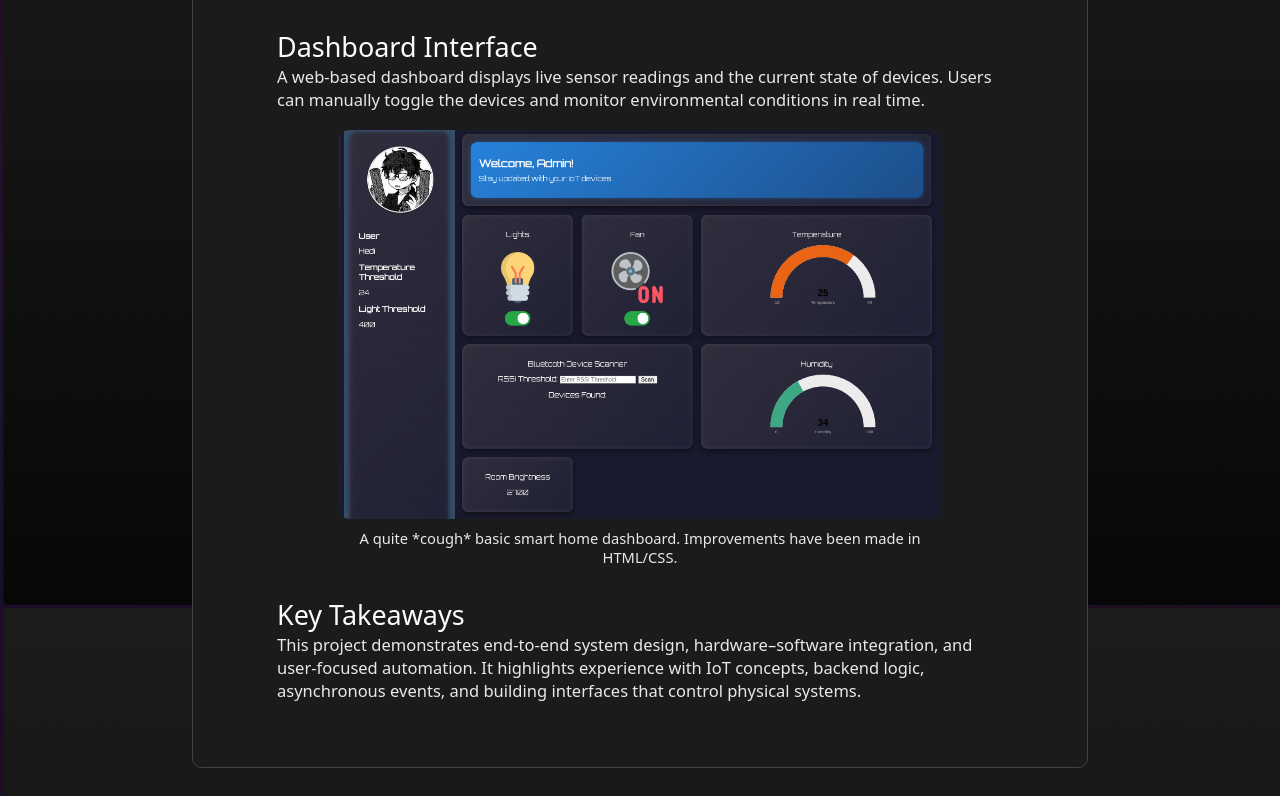
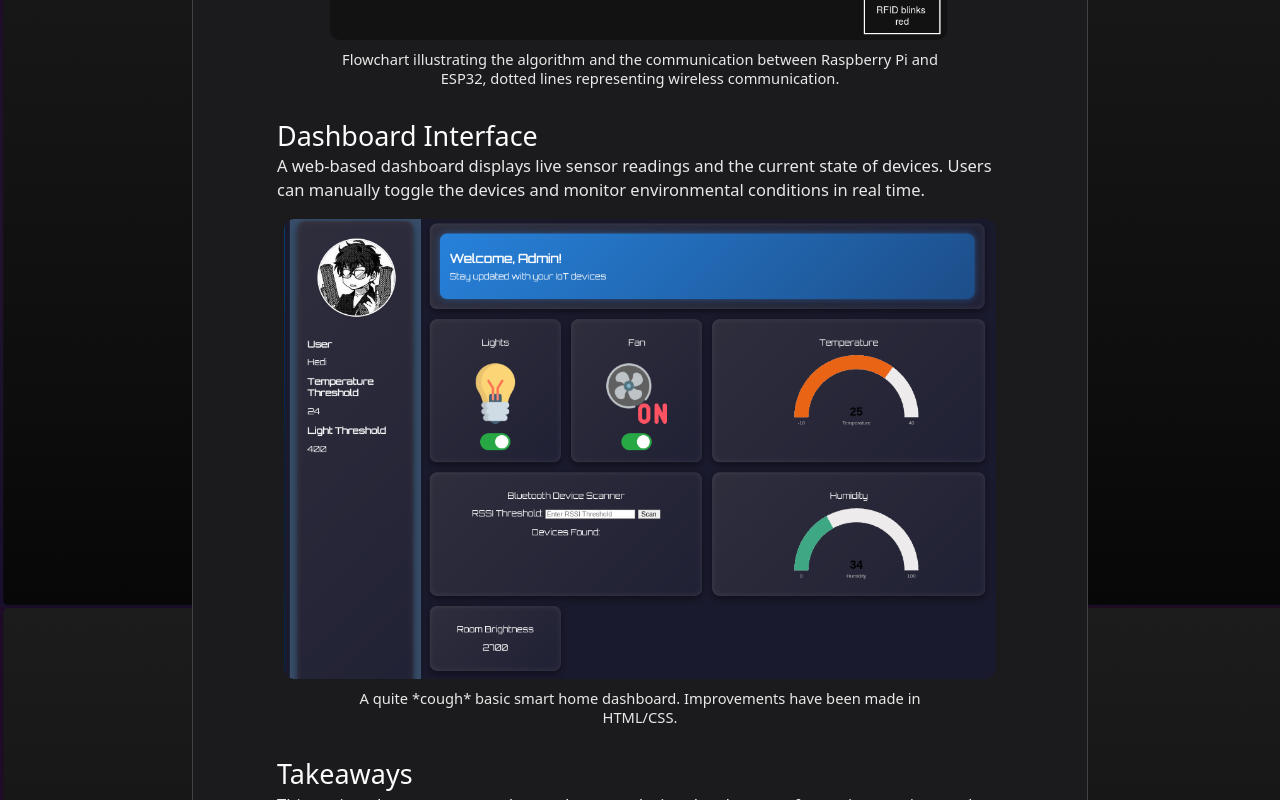
Before and after one commit to hedi3489/my-portfolio, a React (Vite) app: page /projects/iot-home-simulation in a window 1280 px wide. Shown: the part 2620-3420 px from the top of the page. Built offline with nearby package versions, Linux system fonts and the light colour scheme.

Commit message:
Updated iot flowcharts

```diff
--- a/src/components/IoTProject.jsx
+++ b/src/components/IoTProject.jsx
@@ -1,7 +1,7 @@
 import iotDiagram1 from '../assets/iotDiagram1.png'
 import iotDiagram2 from '../assets/iotDiagram2.png'
-import iotFlowchart_Basic from '../assets/iotFlowchartBasic.png'
-import iotFlowchart_Colored from '../assets/iotFlowchartColoured.png'
+import iotFlowchart_Basic from '../assets/iotFlowchartBasic2.png'
+import iotFlowchart_Colored from '../assets/iotFlowchartColoured2.png'
 import iotDashboard from '../assets/iotDashboard.png'
 import { FaMicrochip, FaLightbulb, FaFan, FaIdCard } from 'react-icons/fa'
 import { MdSensors, MdMemory } from 'react-icons/md'
@@ -88,6 +88,7 @@ function IoTProjectPage() {
                 image={iotDiagram1}
                 alt="Smart home simulation setup diagram 1"
                 caption='Physical breadboard implementation of the smart home prototype showing the RPi 4, motor driver module, sensors, LED indicator, DC motor, and 9V battery with actual wiring and component placement.'
+                // imageSizeClass='large-image'
               />
             }
           />
@@ -99,6 +100,7 @@ function IoTProjectPage() {
                 image={iotDiagram2}
                 alt="Smart home simulation setup diagram 2"
                 caption='Simplified circuit schematic illustrating the connections between the RPi, LED, DHT11, motor driver, DC motor, and 9V battery, and the ESP32, photoresistor, and RFID, in a clear and organized format.'
+                imageSizeClass='large-image'
               />
             }
           />
@@ -143,15 +145,15 @@ function IoTProjectPage() {
                 image={iotDashboard}
                 alt='Smart home dashboard'
                 caption='A quite *cough* basic smart home dashboard. Improvements have been made in HTML/CSS.'
-                imageSizeClass='large-image'
+                imageSizeClass='larger-image'
               />
             }
             className="text-section"
           />
           <TextSection
-            title="Key Takeaways"
+            title="Takeaways"
             paragraphs={[
-              "This project demonstrates end-to-end system design, hardware–software integration, and user-focused automation. It highlights experience with IoT concepts, backend logic, asynchronous events, and building interfaces that control physical systems.",
+              "This project demonstrates end-to-end system design, hardware–software integration, and user-focused automation. Although a bit rough around the edges, it highlights experience with IoT concepts, asynchronous events, and building interfaces that control physical systems.",
             ]}
             className="text-section"
           />
--- a/src/styles/Containers.css
+++ b/src/styles/Containers.css
@@ -85,7 +85,11 @@
 }
 
 .large-image {
-  max-width: 83%;
+  max-width: 85%;
+}
+
+.larger-image {
+  max-width: 98%;
 }
 
 .captioned-image div .image {
```
Also changed, not shown: src/assets/iotFlowchartBasic2.png (added), src/assets/iotFlowchartColoured2.png (added).
